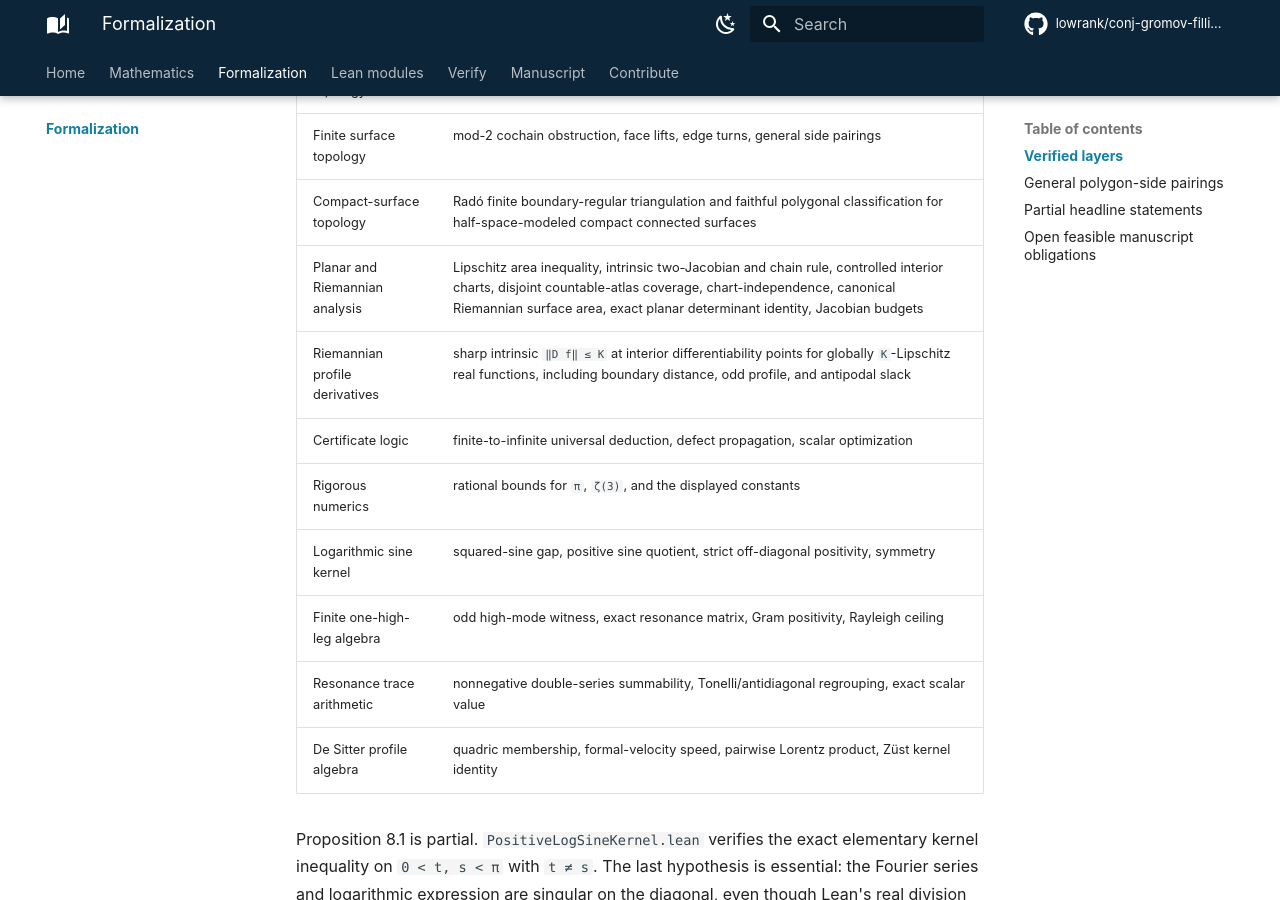
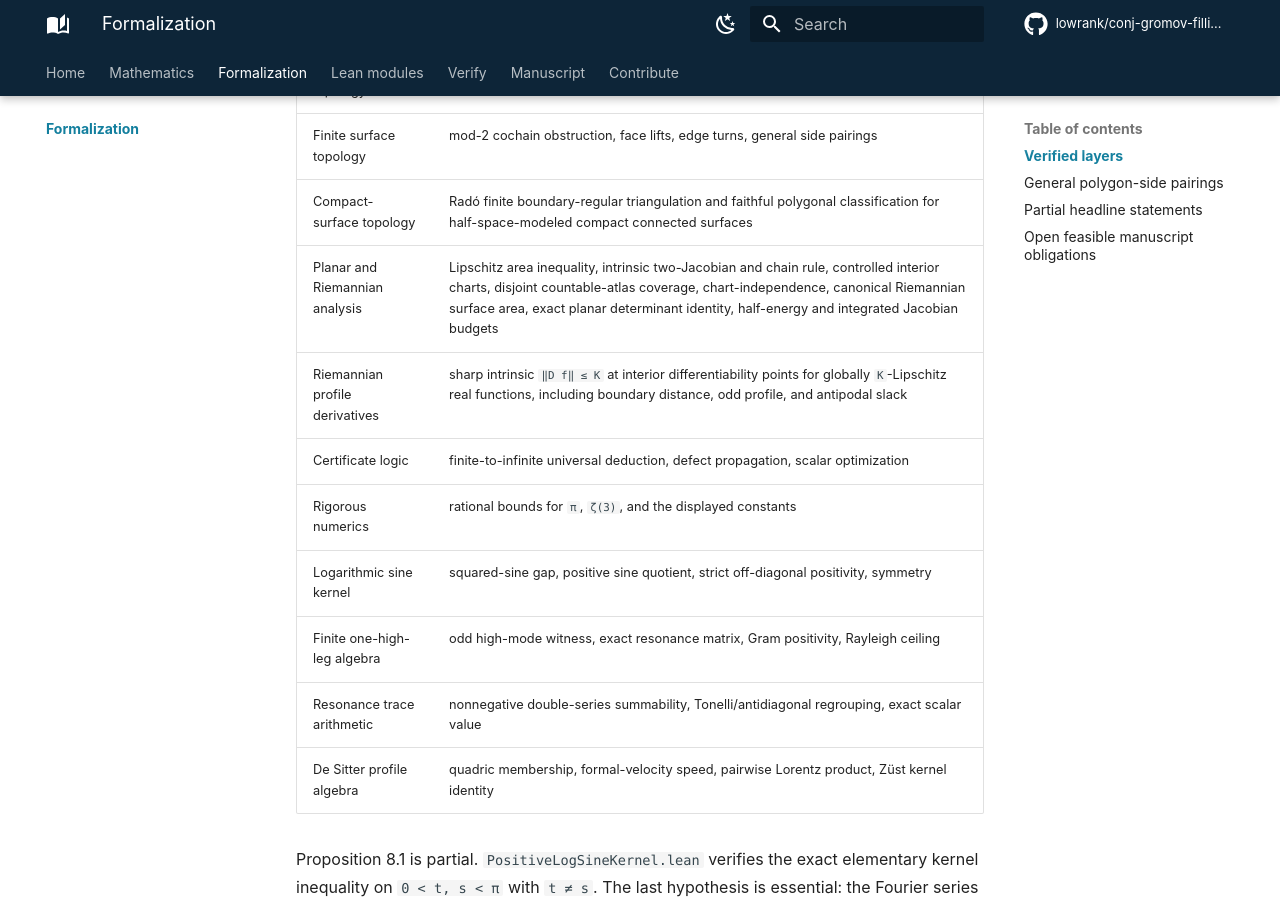
Before and after one commit to lowrank/gromov-filling-lower-bound, an MkDocs documentation site: the page built from docs/formalization.md, in a window 1280 px wide and 900 px high, scrolled down 541 px. Built offline with MkDocs 1.6.1 and Material for MkDocs 9.7.7, drawn with Linux system fonts in a browser that asks for light colours; comment, search, counter and statistics services are not loaded.

Commit message:
feat: globalize Riemannian Jacobian budgets

```diff
--- a/docs/formalization.md
+++ b/docs/formalization.md
@@ -14,7 +14,7 @@ manuscript ledger is maintained in
 | Boundary topology | circle degree, degree one, Jordan partition, bounded component |
 | Finite surface topology | mod-2 cochain obstruction, face lifts, edge turns, general side pairings |
 | Compact-surface topology | Radó finite boundary-regular triangulation and faithful polygonal classification for half-space-modeled compact connected surfaces |
-| Planar and Riemannian analysis | Lipschitz area inequality, intrinsic two-Jacobian and chain rule, controlled interior charts, disjoint countable-atlas coverage, chart-independence, canonical Riemannian surface area, exact planar determinant identity, Jacobian budgets |
+| Planar and Riemannian analysis | Lipschitz area inequality, intrinsic two-Jacobian and chain rule, controlled interior charts, disjoint countable-atlas coverage, chart-independence, canonical Riemannian surface area, exact planar determinant identity, half-energy and integrated Jacobian budgets |
 | Riemannian profile derivatives | sharp intrinsic `‖D f‖ ≤ K` at interior differentiability points for globally `K`-Lipschitz real functions, including boundary distance, odd profile, and antipodal slack |
 | Certificate logic | finite-to-infinite universal deduction, defect propagation, scalar optimization |
 | Rigorous numerics | rational bounds for `π`, `ζ(3)`, and the displayed constants |
```
Also changed, not shown: FORMALIZATION.md (+1 -1 lines), README.md (+2 -0 lines), docs/modules.md (+1 -1 lines), 2 other files.
